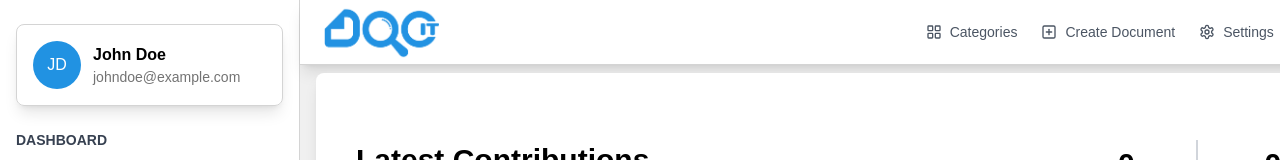
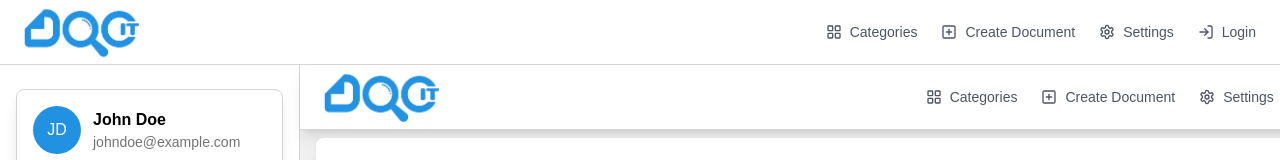
Before and after one commit to Soft-Eng-G8/document_it, a Next.js app: page /contributions_panel in a window 1280 px wide. Shown: the top 160 px of the page. Built offline with nearby package versions, Linux system fonts and the light colour scheme; no server answers; the database is empty; what pinata would draw is missing.

Commit message:
add nav to all pages

```diff
--- a/src/app/layout.tsx
+++ b/src/app/layout.tsx
@@ -3,6 +3,7 @@ import React from "react"
 import Navbar from "@/components/organisms/navbar"
 import './globals.css'
 import { SessionProvider } from "next-auth/react"
+import Header from "@/components/ui/single_use/dashboard/header"
 
 const refetchInterval = 15 * 24 * 60 * 60
 
@@ -11,6 +12,7 @@ export default ({children}: {children: React.ReactNode}) => (
   <html>
     <body>
       <SessionProvider>
+        <Header />
         {children}
       </SessionProvider>
     </body>
--- a/src/app/page.tsx
+++ b/src/app/page.tsx
@@ -16,7 +16,6 @@ export default async function CompareCard() {
 
   return (
     <div className="min-h-screen flex bg-background flex-col">
-      <Header />
       <ClientRefs
         numberOfDocuments={numberOfDocuments}
         numOfContributions={numOfContributions}
```
